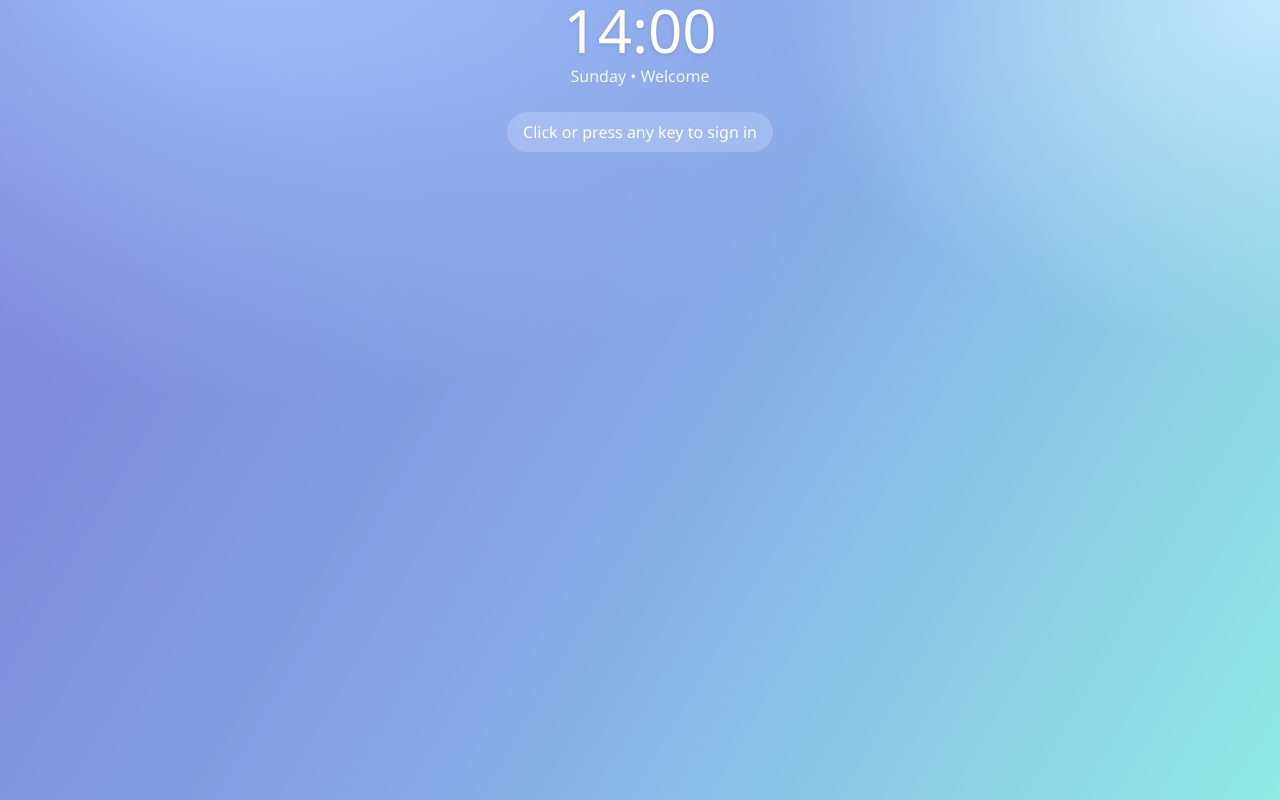
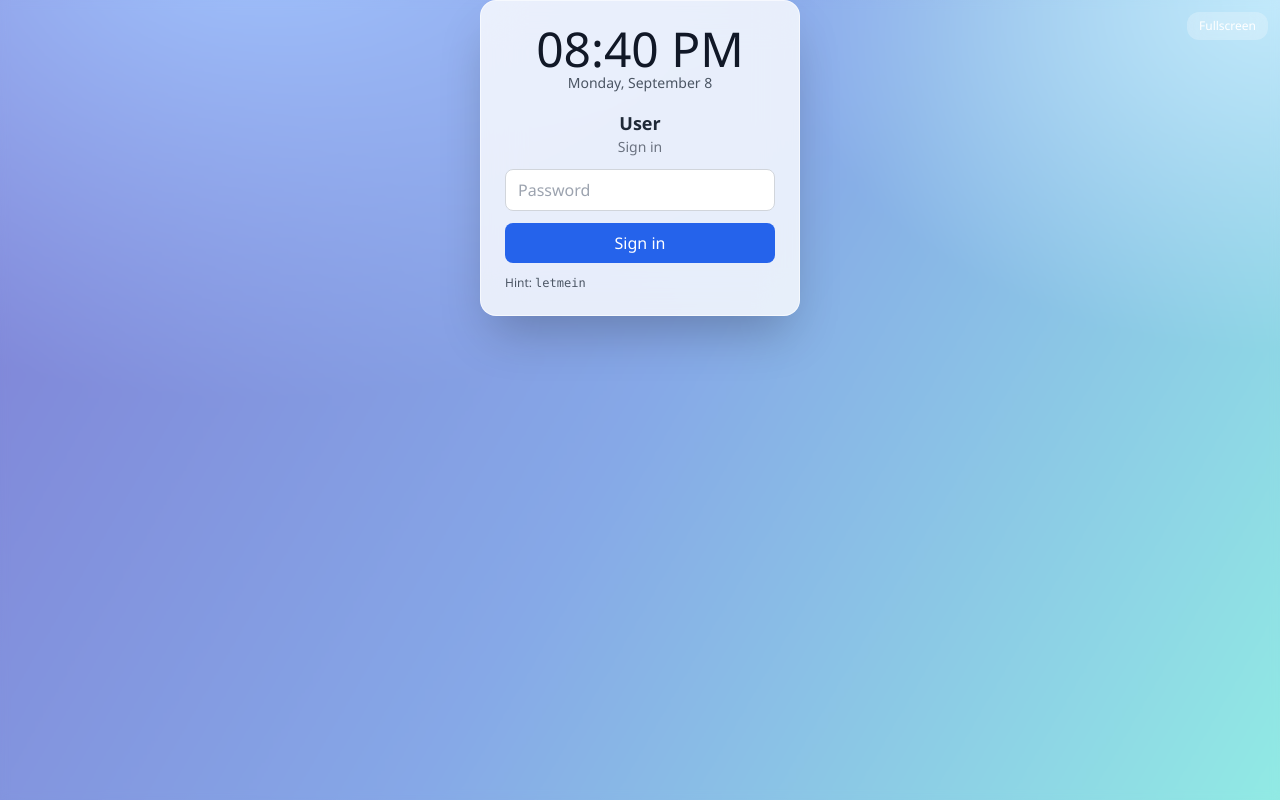
Before and after one commit to MissProtractor1213/DesktopSimulator, a React (Create React App) app: page / in a window 1280 px wide. Built offline with nearby package versions, Linux system fonts and the light colour scheme.

Commit message:
Update EscapeRoomDesktop.js

```diff
--- a/src/components/EscapeRoomDesktop.js
+++ b/src/components/EscapeRoomDesktop.js
@@ -1,4 +1,4 @@
-import React, { useMemo, useState } from "react";
+import React, { useMemo, useState, useEffect } from "react";
 import {
   Folder,
   Mail,
@@ -84,7 +84,7 @@ function IFrameViewer({ src, title }) {
   );
 }
 
-/** ---------- File Explorer (with per-item icons) ---------- */
+/** ---------- File Explorer ---------- */
 function FileExplorer() {
   const [viewMode, setViewMode] = useState("grid");
   const [selected, setSelected] = useState(null);
@@ -174,7 +174,6 @@ function FileExplorer() {
 
   return (
     <div className="h-full flex min-h-0">
-      {/* Left rail */}
       <aside className="w-72 border-r border-white/50 bg-white/60 backdrop-blur-md p-3 overflow-auto">
         <div className="flex items-center justify-between">
           <h3 className="font-semibold text-gray-800">Documents</h3>
@@ -201,7 +200,6 @@ function FileExplorer() {
           </button>
         </div>
 
-        {/* Items */}
         <div className="mt-2 space-y-1">
           {files.map((f) => (
             <button
@@ -232,7 +230,6 @@ function FileExplorer() {
         </div>
       </aside>
 
-      {/* Preview pane */}
       <section className="flex-1 min-h-0 bg-white">
         {selected ? (
           <div className="w-full h-full">{renderPreview(selected)}</div>
@@ -300,7 +297,7 @@ function MailApp() {
   );
 }
 
-/** ---------- Browser (history snapshots + PDF) ---------- */
+/** ---------- Browser ---------- */
 function BrowserApp() {
   const pages = [
     {
@@ -348,50 +345,52 @@ function BrowserApp() {
 export default function EscapeRoomDesktop() {
   const { toggle: toggleFullscreen } = useFullscreen("#root");
 
-  // Hooks must be unconditional—declare all of them up front:
+  // ---- LOGIN / CLOCK STATE ----
   const [hasUnlocked, setHasUnlocked] = useState(false);
-  const [showPassword, setShowPassword] = useState(false);
   const [password, setPassword] = useState("");
-  const correctPassword = "letmein"; // change to your puzzle
+  const correctPassword = "letmein"; // change to your puzzle password
 
-  // Desktop window state (declare ONCE here)
+  // Live clock
+  const [now, setNow] = useState(() => new Date());
+  useEffect(() => {
+    const t = setInterval(() => setNow(new Date()), 1000);
+    return () => clearInterval(t);
+  }, []);
+  const timeStr = now.toLocaleTimeString([], { hour: "2-digit", minute: "2-digit" });
+  const dateStr = now.toLocaleDateString(undefined, {
+    weekday: "long",
+    month: "long",
+    day: "numeric",
+  });
+
+  // ---- DESKTOP WINDOW STATE ----
   const [open, setOpen] = useState({ files: false, mail: false, browser: false });
   const [minimized, setMinimized] = useState({ files: false, mail: false, browser: false });
 
-  // --- LOGIN GATE (Windows-11 style) ---
+  // --- LOGIN SCREEN ---
   if (!hasUnlocked) {
-    // Lock/Welcome screen
-    if (!showPassword) {
-      return (
-        <div className={`min-h-screen ${WALLPAPER} relative`}>
-          <div className="absolute inset-0 backdrop-blur-[1px]" />
-          <div className="h-full w-full grid place-items-center select-none">
-            <div className="text-white text-center">
-              <div className="text-6xl font-light drop-shadow">14:00</div>
-              <div className="opacity-90 mt-1">Sunday • Welcome</div>
-              <button
-                onClick={() => setShowPassword(true)}
-                className="mt-6 px-4 py-2 rounded-full bg-white/20 hover:bg-white/30 backdrop-blur text-white"
-                title="Click to enter password"
-              >
-                Click or press any key to sign in
-              </button>
-            </div>
-          </div>
-        </div>
-      );
-    }
-
-    // Password screen
     return (
       <div className={`min-h-screen ${WALLPAPER} relative`}>
+        {/* top-right fullscreen */}
+        <button
+          onClick={toggleFullscreen}
+          className="absolute top-3 right-3 z-50 px-3 py-1.5 text-xs rounded-xl bg-white/25 hover:bg-white/35 text-white backdrop-blur"
+          title="Toggle Fullscreen"
+        >
+          Fullscreen
+        </button>
+
+        {/* center box */}
         <div className="absolute inset-0 backdrop-blur-sm" />
         <div className="h-full w-full grid place-items-center">
           <div className="bg-white/80 backdrop-blur-xl border border-white/60 rounded-2xl p-6 w-[320px] shadow-2xl">
             <div className="text-center">
+              <div className="text-5xl font-light text-gray-900">{timeStr}</div>
+              <div className="text-sm text-gray-600 mb-4">{dateStr}</div>
               <div className="text-lg font-semibold text-gray-800">User</div>
               <div className="text-sm text-gray-500 mb-3">Sign in</div>
             </div>
+
             <input
               type="password"
               placeholder="Password"
@@ -402,14 +401,17 @@ export default function EscapeRoomDesktop() {
               }
               className="w-full px-3 py-2 rounded-lg border border-gray-300 outline-none focus:ring-2 focus:ring-blue-400"
             />
+
             <button
               onClick={() => password === correctPassword && setHasUnlocked(true)}
               className="mt-3 w-full px-3 py-2 rounded-lg bg-blue-600 hover:bg-blue-700 text-white font-medium"
             >
               Sign in
             </button>
+
+            {/* Optional: remove this hint in production */}
             <div className="mt-3 text-xs text-gray-600">
-              Hint: <code>{correctPassword}</code> (replace with your puzzle)
+              Hint: <code>{correctPassword}</code>
             </div>
           </div>
         </div>
@@ -427,7 +429,7 @@ export default function EscapeRoomDesktop() {
 
   return (
     <div className={`min-h-screen ${WALLPAPER} relative overflow-hidden`}>
-      {/* Desktop icons (Win11-ish) */}
+      {/* Desktop icons */}
       <div className="absolute top-8 left-8 space-y-6 z-10">
         <button
           onClick={() => launch("files")}
@@ -498,8 +500,8 @@ export default function EscapeRoomDesktop() {
         </WindowFrame>
       )}
 
-      {/* Taskbar (centered, Win11-style) */}
-      <div className="fixed bottom-3 left-1/2 -translate-x-1/2 h-12 px-3 rounded-2xl bg黑/30 text-white backdrop-blur-xl shadow-2xl flex items-center gap-2">
+      {/* Taskbar */}
+      <div className="fixed bottom-3 left-1/2 -translate-x-1/2 h-12 px-3 rounded-2xl bg-black/30 text-white backdrop-blur-xl shadow-2xl flex items-center gap-2">
         {["files", "mail", "browser"].map((k) => (
           <button
             key={k}
```
